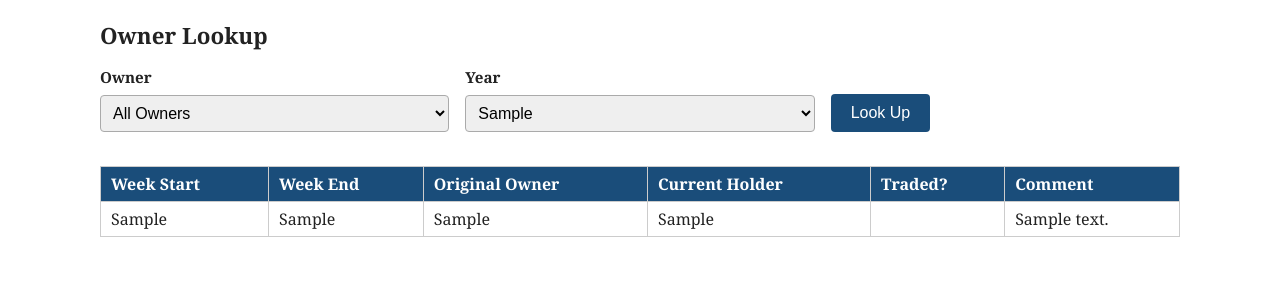
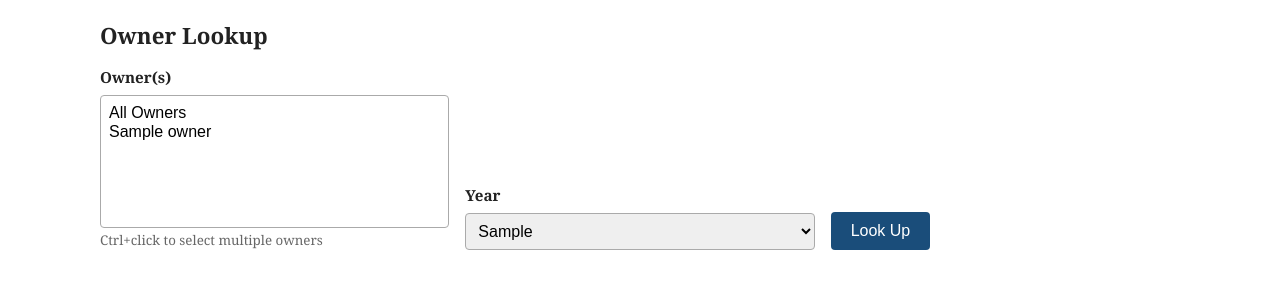
Before and after one commit to lkamons2/69hawn, a Flask app: template snowbound/templates/lookup.html in a window 1280 px wide. Shown: the part 50-350 px from the top of the page. Run offline with Flask 3, Linux system fonts and the light colour scheme; tables that the repository leaves empty hold one stand-in row (values such as "Sample post"); the template is opened without the code that fills it: values that come from a table or form of the project are taken from there, most other values are stand-ins (such as "Sample title", 1, 10 or a date in 2020).

Commit message:
Add TESTING_MODE flag, multi-select owner lookup with multi-column sort
- TESTING_MODE config: widens form week dropdown to ±3 years, will
  suppress trade emails when implemented
- Lookup: owner dropdown is now multi-select (Ctrl+click) for viewing
  multi-way trades across owners
- Lookup: column headers support click-to-sort with shift+click for
  secondary/tertiary sort (matches generic table browser)

Co-Authored-By: Claude Opus 4.6 (1M context) <noreply@anthropic.com>

```diff
--- a/snowbound/config.py
+++ b/snowbound/config.py
@@ -23,3 +23,6 @@ class Config:
     # When set, all outgoing emails are redirected here instead of the real recipient.
     # Useful for testing — set to empty string in production.
     TEST_EMAIL_OVERRIDE = os.environ.get("TEST_EMAIL_OVERRIDE", "")
+    # Testing mode: suppresses trade notification emails and widens the
+    # week dropdown range to today-3 … today+3 years (vs. today-1 … today+3).
+    TESTING_MODE = os.environ.get("TESTING_MODE", "false").lower() in ("true", "1", "yes")
--- a/snowbound/templates/lookup.html
+++ b/snowbound/templates/lookup.html
@@ -7,15 +7,16 @@
 <form method="get" action="{{ url_for('calendar.lookup') }}" class="lookup-form">
   <div class="form-row">
     <div class="form-group">
-      <label for="owner_id">Owner</label>
-      <select id="owner_id" name="owner_id">
-        <option value="0" {% if selected_owner_id == 0 %}selected{% endif %}>All Owners</option>
+      <label for="owner_id">Owner(s)</label>
+      <select id="owner_id" name="owner_id" multiple size="6">
+        <option value="0" {% if 0 in selected_owner_ids %}selected{% endif %}>All Owners</option>
         {% for o in owners %}
-          <option value="{{ o.id }}" {% if o.id == selected_owner_id %}selected{% endif %}>
+          <option value="{{ o.id }}" {% if o.id in selected_owner_ids %}selected{% endif %}>
             {{ o.name }}
           </option>
         {% endfor %}
       </select>
+      <small style="color:#666;">Ctrl+click to select multiple owners</small>
     </div>
     <div class="form-group">
       <label for="year">Year</label>
@@ -31,20 +32,45 @@
   </div>
 </form>
 
-{% if selected_owner_id is not none %}
+<script>
+(function() {
+  const sel = document.getElementById('owner_id');
+  sel.addEventListener('change', function() {
+    const allOption = sel.querySelector('option[value="0"]');
+    if (allOption.selected) {
+      // If "All Owners" was just clicked, deselect individual owners
+      for (const opt of sel.options) {
+        if (opt.value !== '0') opt.selected = false;
+      }
+    }
+  });
+  sel.addEventListener('mousedown', function(e) {
+    const opt = e.target.closest('option');
+    if (!opt) return;
+    if (opt.value !== '0') {
+      // Clicking an individual owner deselects "All Owners"
+      setTimeout(() => {
+        sel.querySelector('option[value="0"]').selected = false;
+      }, 0);
+    }
+  });
+})();
+</script>
+
+{% if selected_owner_ids %}
   {% if weeks %}
-  <table style="margin-top:20px;">
+  <table id="lookup-table" style="margin-top:20px;">
     <thead>
       <tr>
-        <th>Week Start</th>
-        <th>Week End</th>
-        <th>Original Owner</th>
-        <th>Current Holder</th>
-        <th>Traded?</th>
-        <th>Comment</th>
+        <th data-col="0" onclick="sortTable(event, 0)" style="cursor:pointer;white-space:nowrap;">Week Start <span class="sort-badge" id="badge-0"></span></th>
+        <th data-col="1" onclick="sortTable(event, 1)" style="cursor:pointer;white-space:nowrap;">Week End <span class="sort-badge" id="badge-1"></span></th>
+        <th data-col="2" onclick="sortTable(event, 2)" style="cursor:pointer;white-space:nowrap;">Original Owner <span class="sort-badge" id="badge-2"></span></th>
+        <th data-col="3" onclick="sortTable(event, 3)" style="cursor:pointer;white-space:nowrap;">Current Holder <span class="sort-badge" id="badge-3"></span></th>
+        <th data-col="4" onclick="sortTable(event, 4)" style="cursor:pointer;white-space:nowrap;">Traded? <span class="sort-badge" id="badge-4"></span></th>
+        <th data-col="5" onclick="sortTable(event, 5)" style="cursor:pointer;white-space:nowrap;">Comment <span class="sort-badge" id="badge-5"></span></th>
       </tr>
     </thead>
-    <tbody>
+    <tbody id="lookupBody">
       {% for w in weeks %}
       <tr {% if w.is_traded %}class="traded-row"{% endif %}>
         <td>{{ w.week_start }}</td>
@@ -57,6 +83,76 @@
       {% endfor %}
     </tbody>
   </table>
+  <small style="color:#666;">Click to sort. Shift+click to add secondary/tertiary sort.</small>
+
+  <style>.sort-badge { font-size:0.75rem;margin-left:3px; }</style>
+
+  <script>
+  // Multi-column sort — click for primary, shift+click to add (up to 3)
+  let sortState = [];
+
+  function sortTable(event, col) {
+    if (event.shiftKey) {
+      const existing = sortState.findIndex(s => s.col === col);
+      if (existing >= 0) {
+        sortState[existing].dir = sortState[existing].dir === 1 ? -1 : 1;
+      } else {
+        if (sortState.length >= 3) sortState.shift();
+        sortState.push({col, dir: 1});
+      }
+    } else {
+      if (sortState.length === 1 && sortState[0].col === col) {
+        sortState[0].dir *= -1;
+      } else {
+        sortState = [{col, dir: 1}];
+      }
+    }
+    applySort();
+  }
+
+  function applySort() {
+    document.querySelectorAll('.sort-badge').forEach(b => b.textContent = '');
+    sortState.forEach((s, i) => {
+      const badge = document.getElementById('badge-' + s.col);
+      if (badge) badge.textContent = (i + 1) + (s.dir === 1 ? ' \u25b2' : ' \u25bc');
+    });
+
+    const tbody = document.getElementById('lookupBody');
+    const rows = Array.from(tbody.querySelectorAll('tr'));
+
+    rows.sort((a, b) => {
+      for (const {col, dir} of sortState) {
+        const av = cellVal(a, col);
+        const bv = cellVal(b, col);
+        const cmp = compare(av, bv);
+        if (cmp !== 0) return cmp * dir;
+      }
+      return 0;
+    });
+
+    rows.forEach(r => tbody.appendChild(r));
+  }
+
+  function cellVal(row, col) {
+    const td = row.querySelectorAll('td')[col];
+    return td ? td.textContent.trim() : '';
+  }
+
+  function parseDate(s) {
+    if (!s) return null;
+    const p = s.split('/');
+    if (p.length === 3) return new Date(p[2], p[0] - 1, p[1]).getTime();
+    return null;
+  }
+
+  function compare(a, b) {
+    const da = parseDate(a), db = parseDate(b);
+    if (da && db) return da - db;
+    const na = parseFloat(a), nb = parseFloat(b);
+    if (!isNaN(na) && !isNaN(nb)) return na - nb;
+    return a.toLowerCase().localeCompare(b.toLowerCase());
+  }
+  </script>
   {% else %}
   <p style="margin-top:16px;color:#666;">No weeks found for this selection.</p>
   {% endif %}
```
Also changed, not shown: snowbound/routes/calendar.py (+8 -5 lines), snowbound/routes/form.py (+6 -2 lines).
